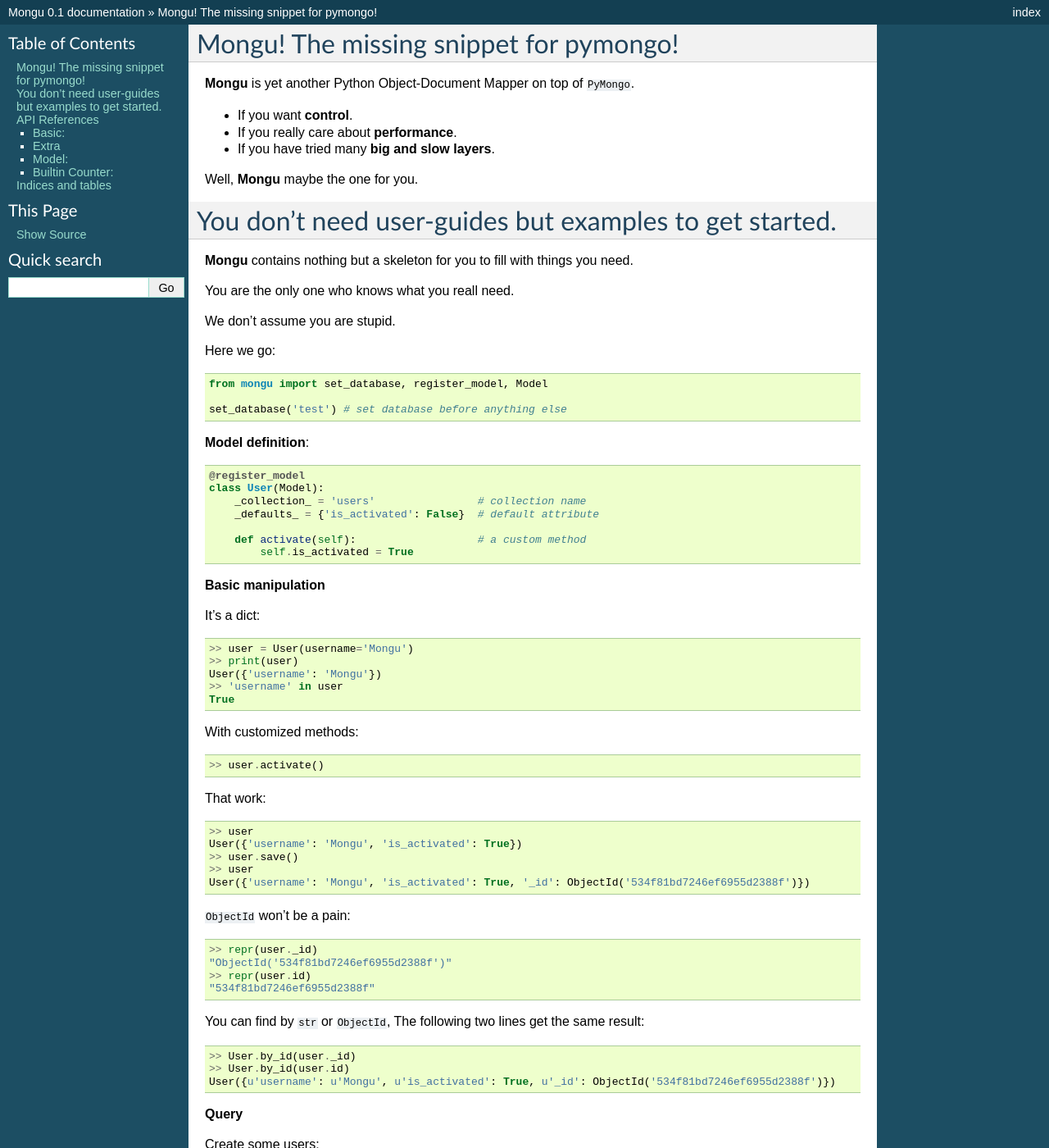
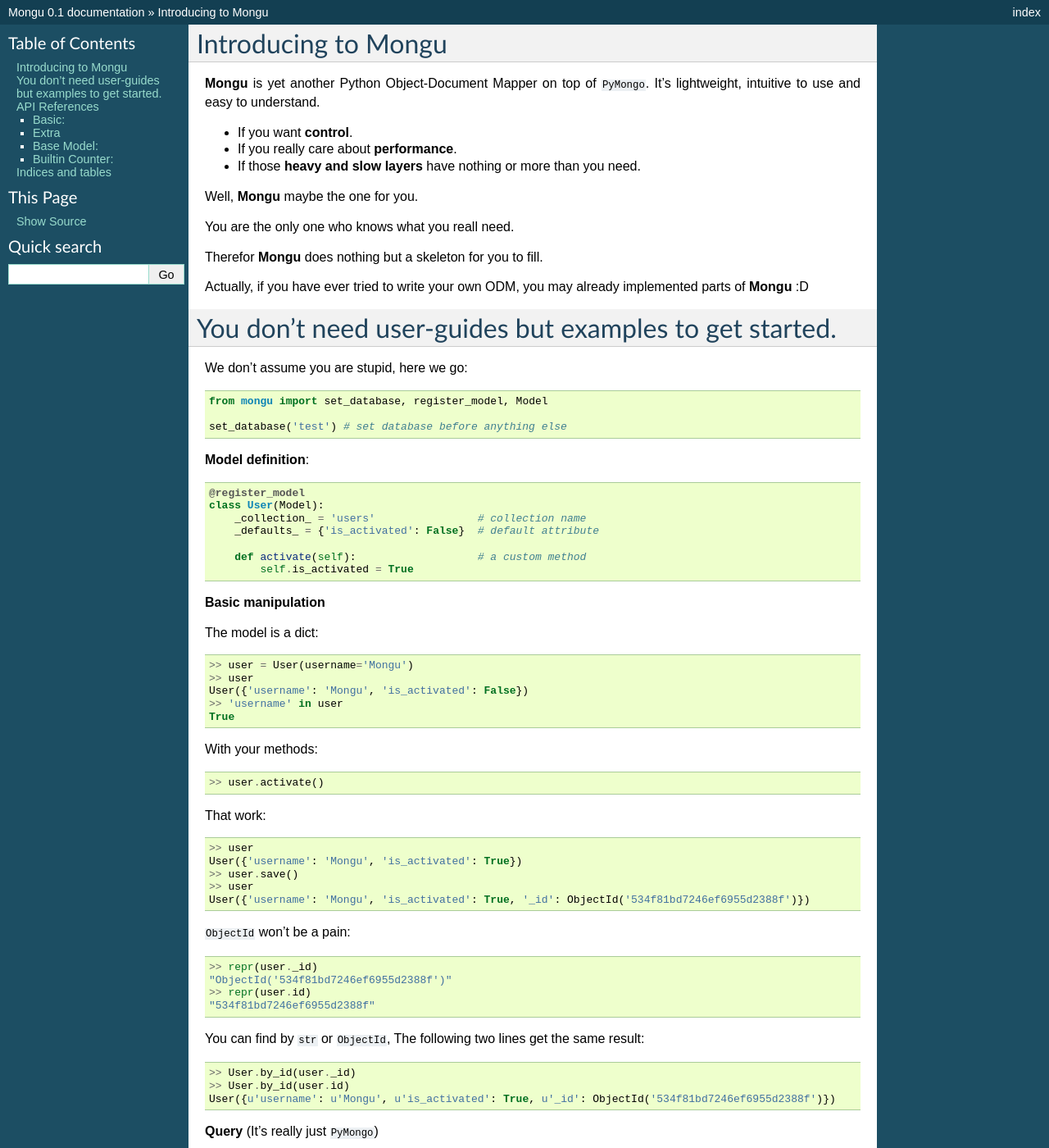
Before and after one commit to tevino/mongu, a Sphinx documentation site: the page built from docs/index.rst, in a window 1280 px wide and 1400 px high. Shown: the whole window at 82% size. Built offline with Sphinx 7.4.7, drawn with Linux system fonts in a browser that asks for light colours; some of the changed text lies outside the part shown.

Commit message:
a little polish to the doc

```diff
--- a/docs/index.rst
+++ b/docs/index.rst
@@ -3,27 +3,27 @@
    You can adapt this file completely to your liking, but it should at least
    contain the root `toctree` directive.
 
-Mongu! The missing snippet for pymongo!
+Introducing to Mongu
 ========================================
-**Mongu** is yet another Python Object-Document Mapper on top of ``PyMongo``.
+**Mongu** is yet another Python Object-Document Mapper on top of ``PyMongo``. It's lightweight, intuitive to use and easy to understand.
 
 - If you want **control**.
 - If you really care about **performance**.
-- If you have tried many **big and slow layers**.
+- If those **heavy and slow layers** have nothing or more than you need.
 
 Well, **Mongu** maybe the one for you.
+
+You are the only one who knows what you reall need.
+
+Therefor **Mongu** does nothing but a skeleton for you to fill.
+
+Actually, if you have ever tried to write your own ODM, you may already implemented parts of **Mongu** :D
 
 
 You don't need user-guides but examples to get started.
 ========================================================
 
-**Mongu** contains nothing but a skeleton for you to fill with things you need.
-
-You are the only one who knows what you reall need.
-
-We don't assume you are stupid.
-
-Here we go::
+We don't assume you are stupid, here we go::
 
     from mongu import set_database, register_model, Model
 
@@ -41,16 +41,18 @@
 
 **Basic manipulation**
 
-It's a dict::
+The model is a dict::
 
     >> user = User(username='Mongu')
-    >> print(user)
-    User({'username': 'Mongu'})
+    >> user
+    User({'username': 'Mongu', 'is_activated': False})
     >> 'username' in user
     True
-With customized methods::
+
+With your methods::
 
     >> user.activate()
+
 That work::
 
     >> user
@@ -73,7 +75,7 @@
     User({u'username': u'Mongu', u'is_activated': True, u'_id': ObjectId('534f81bd7246ef6955d2388f')})
 
 
-**Query**
+**Query** (It's really just ``PyMongo``)
 
 Create some users::
 
@@ -116,7 +118,7 @@
 -------
 
 .. automodule:: mongu
-   :members: set_database, enable_counter, register_model
+   :members: set_database, register_model, enable_counter
 
 
 Extra
@@ -126,7 +128,7 @@
    :members: get_connection, , ObjectDict
 
 
-Model:
+Base Model:
 --------------
 
 .. autoclass:: mongu.Model
```
